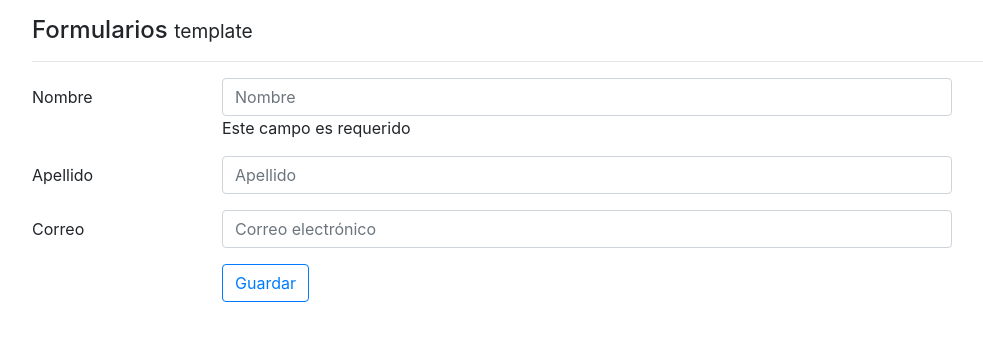
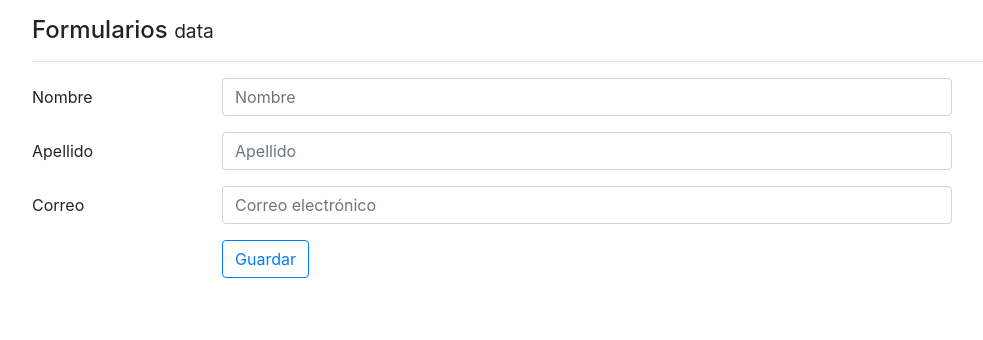
Before and after one commit to JaviLzn/CursoAngular-08-formularios, an Angular app: page / in a window 1280 px wide. Shown: the top 340 px of the page, without its empty margins (53-1036 px from the left). Built offline with nearby package versions, Linux system fonts and the light colour scheme.

Commit message:
Se inicia la aproximacion por data

```diff
--- a/src/app/app.component.html
+++ b/src/app/app.component.html
@@ -1,3 +1,3 @@
 <div class="mt-3 container">
- <app-template></app-template>
+ <app-data></app-data>
 </div>
--- a/src/app/app.module.ts
+++ b/src/app/app.module.ts
@@ -1,6 +1,6 @@
 import { BrowserModule } from '@angular/platform-browser';
 import { NgModule } from '@angular/core';
-import { FormsModule } from '@angular/forms';
+import { FormsModule, ReactiveFormsModule } from '@angular/forms';
 
 import { AppComponent } from './app.component';
 import { TemplateComponent } from './components/template/template.component';
@@ -14,7 +14,8 @@
   ],
   imports: [
     BrowserModule,
-    FormsModule
+    FormsModule,
+    ReactiveFormsModule
   ],
   providers: [],
   bootstrap: [AppComponent]
--- a/src/app/components/data/data.component.html
+++ b/src/app/components/data/data.component.html
@@ -1,3 +1,50 @@
-<p>
-  data works!
-</p>
+<h4>Formularios <small>data</small></h4>
+<hr>
+<form [formGroup]="forma" (ngSubmit)="guardarCambios()" novalidate >
+
+  <div>
+
+    <div class="form-group row">
+      <label class="col-2 col-form-label">Nombre</label>
+      <div class="col-8">
+
+        <input class="form-control"
+               type="text"
+               placeholder="Nombre">
+      </div>
+    </div>
+
+    <div class="form-group row">
+      <label class="col-2 col-form-label">Apellido</label>
+      <div class="col-8">
+
+        <input class="form-control"
+               type="text"
+               placeholder="Apellido">
+      </div>
+    </div>
+
+  </div>
+
+  <div class="form-group row">
+    <label class="col-2 col-form-label">Correo</label>
+    <div class="col-md-8">
+
+      <input class="form-control"
+             type="email"
+             placeholder="Correo electrónico">
+    </div>
+  </div>
+
+
+
+  <div class="form-group row">
+    <label class="col-2 col-form-label">&nbsp;</label>
+    <div class="input-group col-md-8">
+      <button type="submit" class="btn btn-outline-primary">
+        Guardar
+      </button>
+    </div>
+  </div>
+
+</form>
--- a/src/app/components/data/data.component.ts
+++ b/src/app/components/data/data.component.ts
@@ -1,15 +1,26 @@
-import { Component, OnInit } from '@angular/core';
+import { Component } from '@angular/core';
+import { FormGroup, FormControl, Validators } from '@angular/forms';
 
 @Component({
   selector: 'app-data',
   templateUrl: './data.component.html',
   styles: []
 })
-export class DataComponent implements OnInit {
+export class DataComponent  {
 
-  constructor() { }
+  forma: FormGroup;
 
-  ngOnInit() {
+  constructor() {
+    this.forma = new FormGroup({
+      'nombre': new FormControl('Javier'),
+      'apellido': new FormControl(),
+      'correo': new FormControl(),
+    });
+  }
+
+  guardarCambios () {
+    console.log(this.forma.value);
+    console.log(this.forma);
   }
 
 }
--- a/src/app/components/template/template.component.html
+++ b/src/app/components/template/template.component.html
@@ -1,6 +1,6 @@
 <h4>Formularios <small>template</small></h4>
 <hr>
-<form (ngSubmit)="guardar(forma)" #forma="ngForm">
+<form (ngSubmit)="guardar(forma)" #forma="ngForm" novalidate class="needs-validation">
 
   <div>
 
@@ -10,10 +10,10 @@
 
         <input class="form-control" type="text" placeholder="Nombre" name="nombre" [ngModel]="usuario.nombre" required
           minlength=" {{ parametro.cantidadMinimaCaracteres }} " #edtNombre="ngModel">
-          <div *ngIf="edtNombre.errors?.required">
+          <div *ngIf="edtNombre.errors?.required" class="invalid-feedback">
             Este campo es requerido
           </div>
-          <div *ngIf="edtNombre.errors?.minlength">
+          <div *ngIf="edtNombre.errors?.minlength" class="invalid-feedback">
             Por lo menos {{ edtNombre.errors.minlength.requiredLength }} caracteres
           </div>
       </div>
@@ -24,7 +24,13 @@
       <div class="col-8">
 
         <input class="form-control" type="text" placeholder="Apellido" name="apellido" [ngModel]="usuario.apellido"
-          required minlength="5">
+          required minlength=" {{ parametro.cantidadMinimaCaracteres }} " #edtApellido="ngModel">
+          <div *ngIf="edtApellido.errors?.required" class="invalid-feedback">
+              Este campo es requerido
+            </div>
+            <div *ngIf="edtApellido.errors?.minlength" class="invalid-feedback">
+              Por lo menos {{ edtApellido.errors.minlength.requiredLength }} caracteres
+            </div>
       </div>
     </div>
 
@@ -35,7 +41,13 @@
     <div class="col-md-8">
 
       <input class="form-control" type="email" placeholder="Correo electrónico" name="email" [ngModel]="usuario.email"
-        required minlength="5" pattern="[a-z0-9._%+-]+@[a-z0-9.-]+\.[a-z]{2,3}$">
+        required minlength=" {{ parametro.cantidadMinimaCaracteres }} " pattern="[a-z0-9._%+-]+@[a-z0-9.-]+\.[a-z]{2,3}$" #edtEmail="ngModel">
+        <div *ngIf="edtEmail.errors?.required" class="invalid-feedback">
+            Este campo es requerido
+          </div>
+          <div *ngIf="edtEmail.errors?.pattern" class="invalid-feedback">
+            Debe digitar un correo válido.
+          </div>
     </div>
   </div>
 
```
